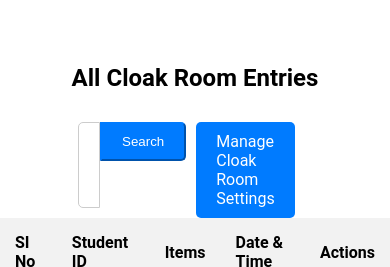
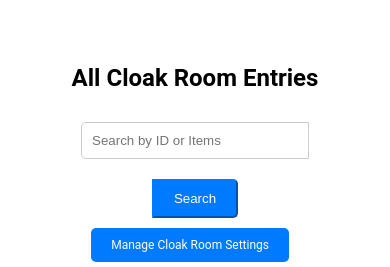
Before and after one commit to jasongaini13/hostel_management_system, a Django app: page /cloak_room/entries/ in a window 390 px wide. Shown: the part 120-387 px from the top of the page. Run offline with Django 5.2, Linux system fonts and the light colour scheme; a user stored in the database is signed in; data comes from the database, SQL or seed files in the repository; both versions use the stored data as it was before the commit; lists and menus that the app fills with data are empty; some libraries are stand-ins or nearby versions.

Commit message:
reponsive

```diff
--- a/static/css/cloak_room_styles.css
+++ b/static/css/cloak_room_styles.css
@@ -161,7 +161,7 @@ form select {
 .btn-edit-delete {
     background-color: #007bff;
     border-color: #007bff;
-    padding: 10px 20px;
+    /* padding: 10px 20px; */
     border-radius: 5px;
     color: white;
     margin-left: 10px; /* Adjust space between buttons */
@@ -205,3 +205,25 @@ form select {
     max-width: 600px; /* Optional: limit the maximum width of the value column */
     margin-left: 20px; /* Ensure a gap between the label and value */
 }
+
+@media (max-width: 768px) {
+    .search-bar,.input-group{
+        display: flex;
+        flex-direction: column;
+        justify-content: center;
+        align-items: center;
+        margin: 5px;
+    }
+
+    .search-input{
+        width: 100%;
+    }
+
+    .search-btn{
+        width: 100%;
+    }
+
+    .manage-btn{
+        font-size: 12px;
+    }
+}
--- a/static/css/dashboard_styles.css
+++ b/static/css/dashboard_styles.css
@@ -151,7 +151,7 @@ nav {
 
 .hamburger-menu .line {
     width: 25px;
-    height:4px;
+    height: 4px;
     background-color: black;
     border-radius: 5px;
     margin: 2px 0;
@@ -160,11 +160,11 @@ nav {
 @media (max-width: 768px) {
     .list-items ul {
         flex-direction: column;
-        position: fixed; /* Changed to fixed to avoid overlapping */
-        top: 120px; /* Adjust as needed based on navbar height */
+        position: fixed;
+        top: 120px;
         left: 0;
         width: 100%;
-        height: calc(100vh - 10px); /* Full viewport height minus navbar height */
+        height: calc(100vh - 10px);
         background-color: black;
         color: white;
         overflow: hidden;
@@ -174,7 +174,7 @@ nav {
     }
 
     .list-items ul.open {
-        max-height: 85vh; /* Full viewport height */
+        max-height: 70vh;
     }
 
     .list-items ul li {
@@ -189,7 +189,7 @@ nav {
     }
 
     .nav-links a:hover {
-        background-color: #333; /* Darker background on hover */
+        background-color: #333;
     }
 
     .dropdown-content, .dropdown-subcontent, .profile-content {
@@ -197,30 +197,35 @@ nav {
         background-color: white;
     }
 
-    .profile-initial{
+    .profile-initial {
         background-color: white;
         color: black;
         margin-left: 150px;
     }
+
     .hamburger-menu {
         display: flex;
         margin-left: 150px;
     }
+
     .logo img {
         margin-left: 20px;
     }
+
     main {
         position: relative;
-        z-index: 1; /* Ensure main content is on top of navbar */
+        z-index: 1;
     }
+
     .welcome-text h1 {
         font-size: 50px;
         font-weight: bold;
     }
 
+    .list-items.show {
+        display: block;
+    }
 }
-
-
 
 main {
     position: relative;
--- a/static/css/noticeboard.css
+++ b/static/css/noticeboard.css
@@ -194,6 +194,7 @@ form select {
 @media (max-width: 992px) {
     .search-bar .search-bar-group {
         width: 60%; /* Adjust width for smaller screens */
+        margin: 5px;
     }
 
     .button-group {
--- a/users/models.py
+++ b/users/models.py
@@ -7,7 +7,7 @@ class StudentProfile(models.Model):
     user = models.OneToOneField(User, on_delete=models.CASCADE)
     email = models.EmailField(null=True)
     address = models.CharField(max_length=255)
-    profile_image = models.ImageField(upload_to='profile_images/', blank=True, null=True)
+    # profile_image = models.ImageField(upload_to='profile_images/', blank=True, null=True)
     fullname = models.CharField(max_length=255)
     branch = models.CharField(max_length=255)  # ForeignKey relationship with Branch
     year = models.CharField(max_length=10)
@@ -20,7 +20,7 @@ class FacultyProfile(models.Model):
     user = models.OneToOneField(User, on_delete=models.CASCADE)
     email = models.EmailField()
     address = models.CharField(max_length=255)
-    profile_image = models.ImageField(upload_to='profile_images/', blank=True, null=True)
+    # profile_image = models.ImageField(upload_to='profile_images/', blank=True, null=True)
     fullname = models.CharField(max_length=255)
     mobile_no = models.CharField(max_length=15)
     short_intro = models.TextField()
--- a/users/templates/cloak_room/view_all_cloak_room_entries.html
+++ b/users/templates/cloak_room/view_all_cloak_room_entries.html
@@ -18,13 +18,13 @@
     <div class="col-md-12">
         <form method="GET" class="form-inline search-bar d-flex justify-content-center align-items-center">
             <div class="input-group">
-                <input type="text" class="form-control form-control-lg" name="q" placeholder="Search by ID or Items" value="{{ request.GET.q }}">
+                <input type="text" class="form-control search-input form-control-lg" name="q" placeholder="Search by ID or Items" value="{{ request.GET.q }}">
                 <div class="input-group-append">
-                    <button type="submit" class="btn btn-primary btn-lg">Search</button>
+                    <button type="submit" class="search-btn btn btn-primary btn-lg">Search</button>
                 </div>
                 {% if user.is_authenticated %}
                 <div class="button-group ml-3 d-flex align-items-center">
-                    <a href="{% url 'manage_cloak_room_settings' %}" class="btn btn-primary btn-lg">Manage Cloak Room Settings</a>
+                    <a href="{% url 'manage_cloak_room_settings' %}" class="manage-btn btn btn-primary btn-lg">Manage Cloak Room Settings</a>
                     <!-- <a href="{% url 'faculty_dashboard' %}" class="btn btn-primary btn-lg ml-2">Back</a> -->
                 </div>
                 {% endif %}
--- a/users/templates/notice_view.html
+++ b/users/templates/notice_view.html
@@ -12,9 +12,6 @@
     <p class="text-center"><strong>Date Posted:</strong> {{ notice.date_posted }}</p>
     <p class="text-center">{{ notice.content }}</p> -->
     <!-- <a href="{% url 'notice_list' %}" class="btn btn-primary btn-lg d-block mx-auto">Back to Notices</a> -->
-
-
-
 
     <div class="input-group">
         <input type="text" class="form-control form-control-lg" name="q" placeholder="Search by subject or posted by" value="{{ request.GET.q }}">
```
Also changed, not shown: users/forms.py (+4 -4 lines), users/templates/base.html (+11 -4 lines), db.sqlite3, users/migrations/0006_remove_facultyprofile_profile_image_and_more.py (added), 1 other file.
